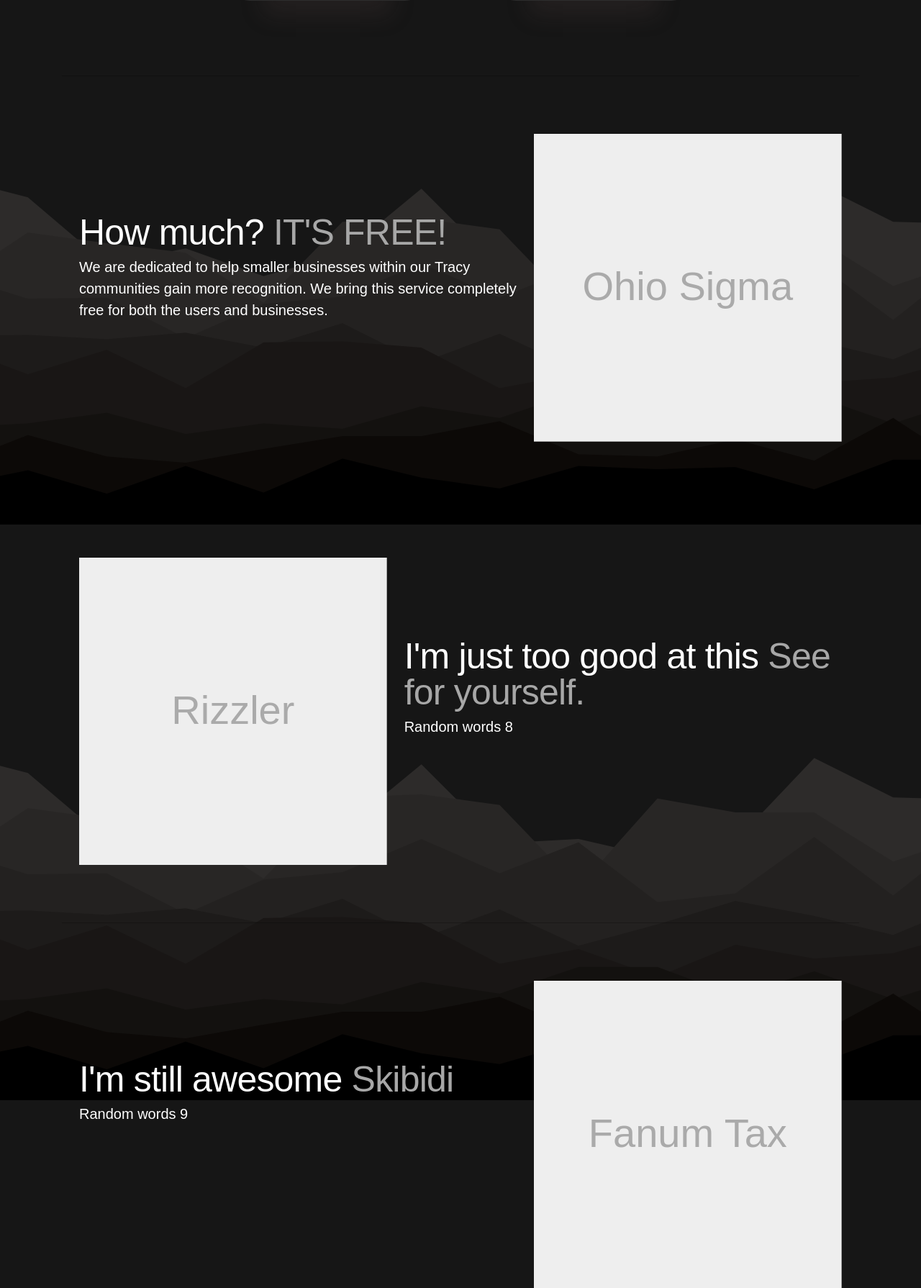
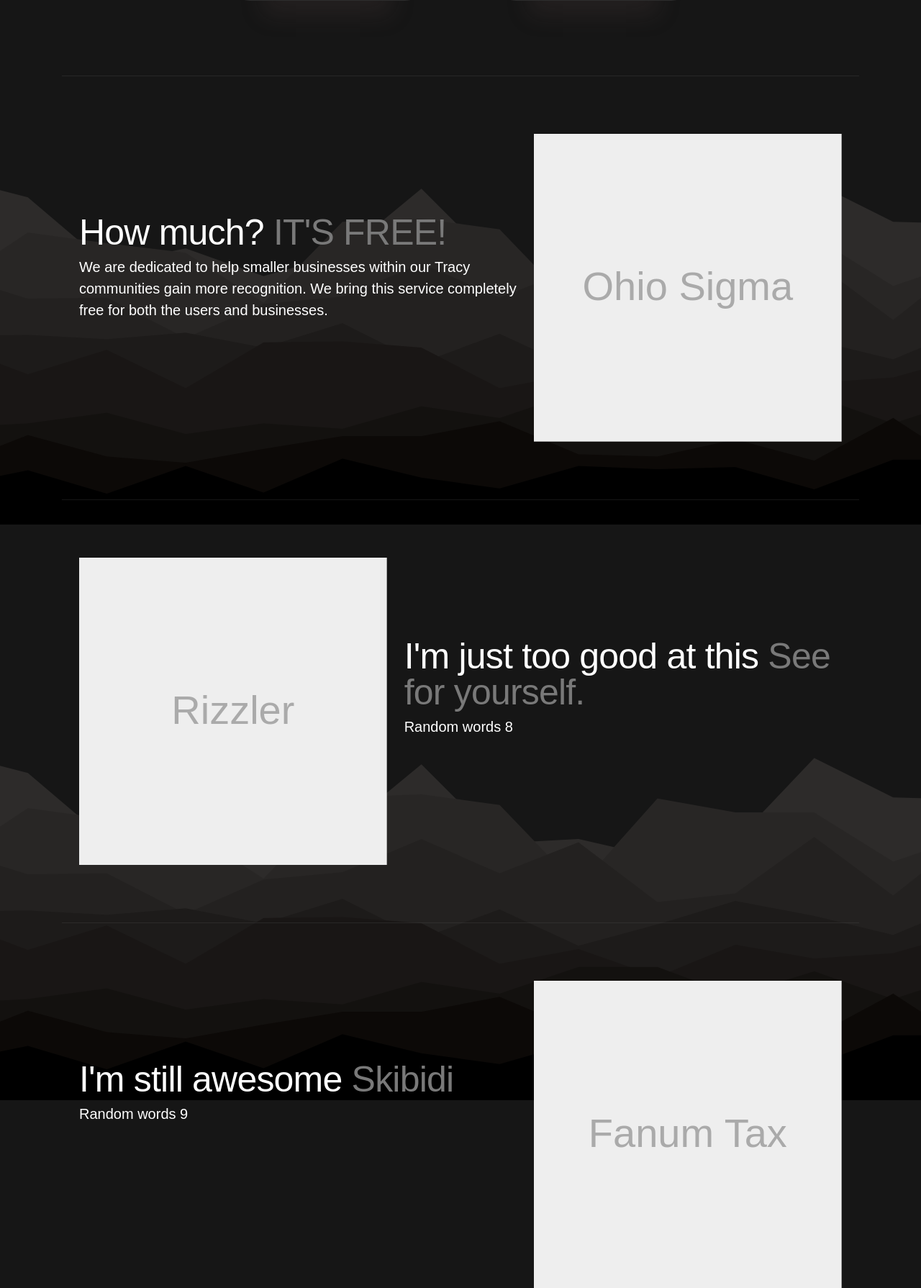
Before and after one commit to Vkutti/projectFAT, a Flask app: page /aboutus in a window 1280 px wide; the page is wider, and only the part inside the window is pictured. Shown: the part 1671-3461 px from the top of that part at 72% size. Run offline with Flask 3, Linux system fonts and the light colour scheme; some libraries are stand-ins or nearby versions.

Commit message:
better changes

```diff
--- a/projectFAT/templates/about.html
+++ b/projectFAT/templates/about.html
@@ -693,11 +693,11 @@
           </div>
         </div>
 
-    <hr class="featurette-divider" style="color: black;">
+    <hr class="featurette-divider">
 
     <div class="row featurette">
       <div class="col-md-7">
-        <h2 class="featurette-heading" style="color: white">How much? <span style="color: #a7a7a7;">IT'S FREE!</span>
+        <h2 class="featurette-heading" style="color: white">How much? <span style="color: #797979;">IT'S FREE!</span>
         </h2>
         <p class="lead" style="color: white">We are dedicated to help smaller businesses within our Tracy
           communities gain more recognition. We bring this service completely free for both
@@ -709,18 +709,14 @@
           height="500" xmlns="http://www.w3.org/2000/svg" aria-label="Placeholder: 500x500"
           preserveAspectRatio="xMidYMid slice" role="img" focusable="false">
           <title>Placeholder</title>
-          <rect width="100%" height="100%" fill="#eee" /><text x="50%" y="50%" fill="#aaa" dy=".3em">Ohio
-            Sigma</text>
-        </svg>
-
+          <rect width="100%" height="100%" fill="#eee" /><text x="50%" y="50%" fill="#aaa" dy=".3em">Ohio Sigma</text>
+      </svg>
       </div>
     </div>
-
-    <hr class="featurette-divider" style="color: black;">
-
+    <hr class="featurette-divider">
     <div class="row featurette">
       <div class="col-md-7 order-md-2">
-        <h2 class="featurette-heading" style="color: white">I'm just too good at this <span style="color: #a7a7a7;">See for
+        <h2 class="featurette-heading" style="color: white">I'm just too good at this <span style="color: #797979;">See for
             yourself.</span></h2>
         <p class="lead" style="color: white">Random words 8</p>
       </div>
@@ -735,11 +731,11 @@
       </div>
     </div>
 
-    <hr class="featurette-divider" style="color: black;">
+    <hr class="featurette-divider">
 
     <div class="row featurette">
       <div class="col-md-7">
-        <h2 class="featurette-heading" style="color: white">I'm still awesome <span style="color: #a7a7a7;">Skibidi</span></h2>
+        <h2 class="featurette-heading" style="color: white">I'm still awesome <span style="color: #797979;">Skibidi</span></h2>
         <p class="lead" style="color: white">Random words 9</p>
       </div>
       <div class="col-md-5">
@@ -754,7 +750,7 @@
       </div>
     </div>
 
-    <hr class="featurette-divider" style="color: black;">
+    <hr class="featurette-divider">
 
     </div>
     <footer class="container">
```
